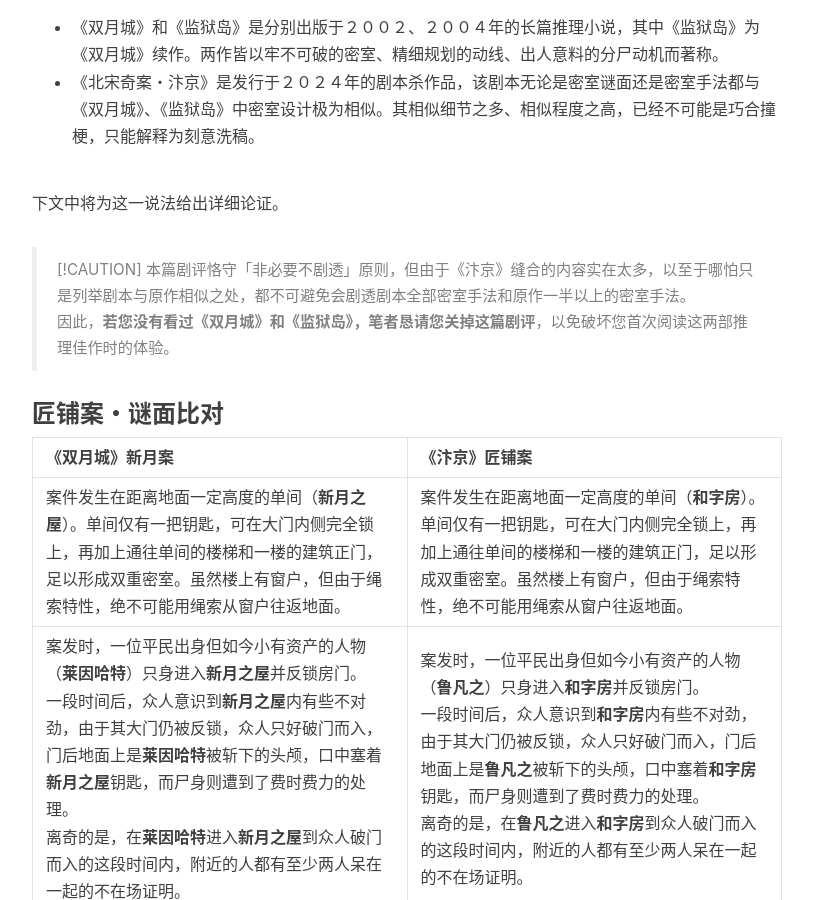
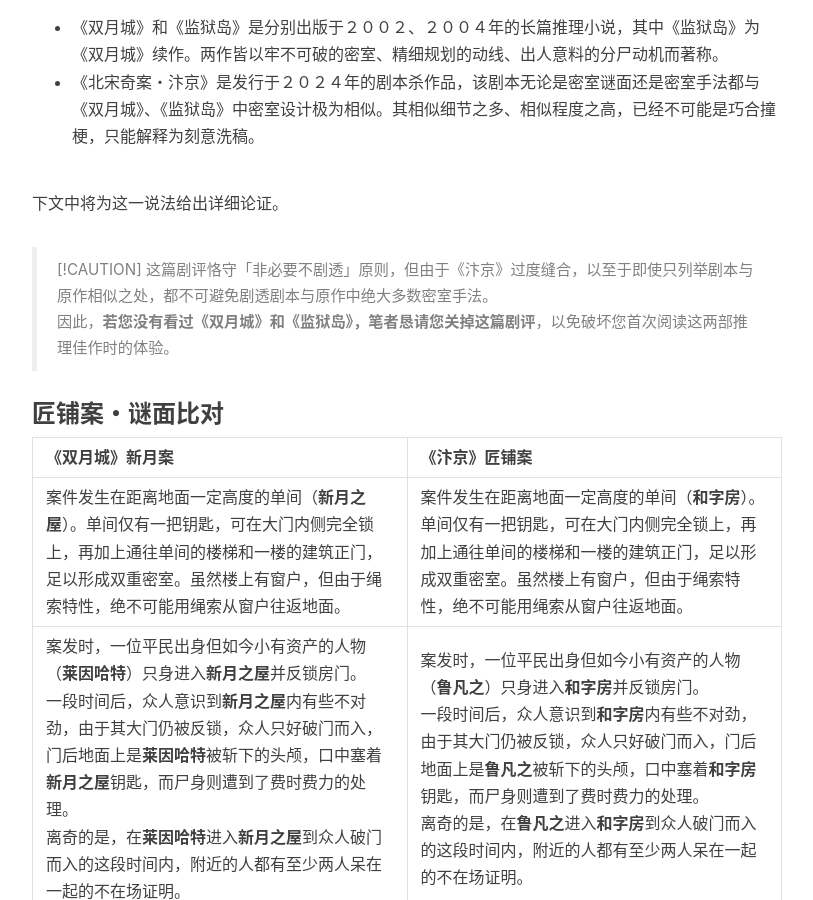
Before and after one commit to mysteryreview/mysteryreview.github.io, a Jekyll site: the page built from _posts/2024-05-31-北宋奇案.md, in a window 1280 px wide and 900 px high, scrolled down 610 px. Shown: the whole window, without its empty margins (233-1046 px from the left). Built offline with Jekyll 4.4.1, drawn with Linux system fonts in a browser that asks for light colours; nearby versions of some CDN libraries; comment, search, counter and statistics services are not loaded.

Commit message:
Update 2024-05-31-北宋奇案.md

```diff
--- a/_posts/2024-05-31-北宋奇案.md
+++ b/_posts/2024-05-31-北宋奇案.md
@@ -20,7 +20,7 @@ tags:
 下文中将为这一说法给出详细论证。
 
 > [!CAUTION]
-> 本篇剧评恪守「非必要不剧透」原则，但由于《汴京》缝合的内容实在太多，以至于哪怕只是列举剧本与原作相似之处，都不可避免会剧透剧本全部密室手法和原作一半以上的密室手法。
+> 这篇剧评恪守「非必要不剧透」原则，但由于《汴京》过度缝合，以至于即使只列举剧本与原作相似之处，都不可避免剧透剧本与原作中绝大多数密室手法。
 >
 > 因此，**若您没有看过《双月城》和《监狱岛》，笔者恳请您关掉这篇剧评**，以免破坏您首次阅读这两部推理佳作时的体验。
 
```
